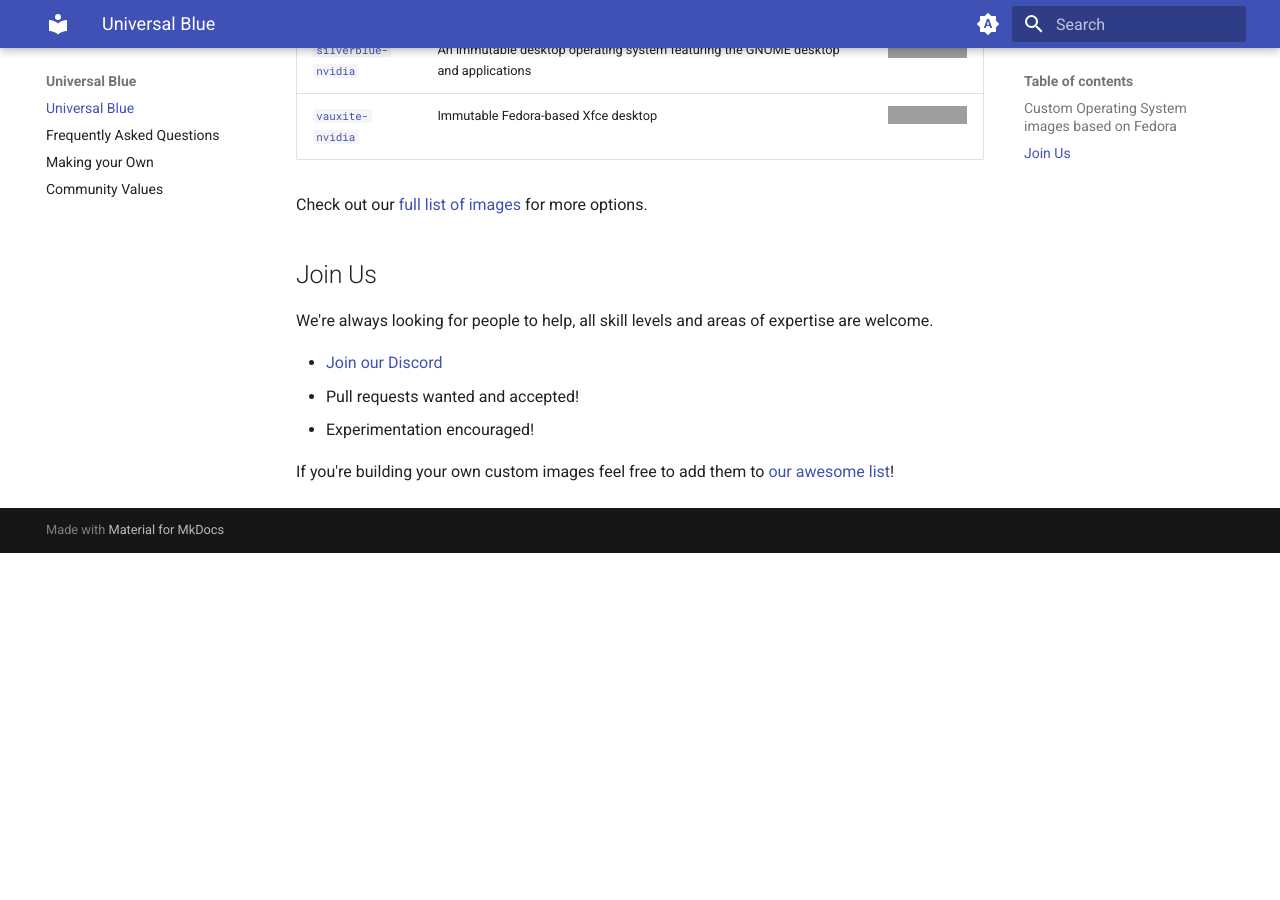
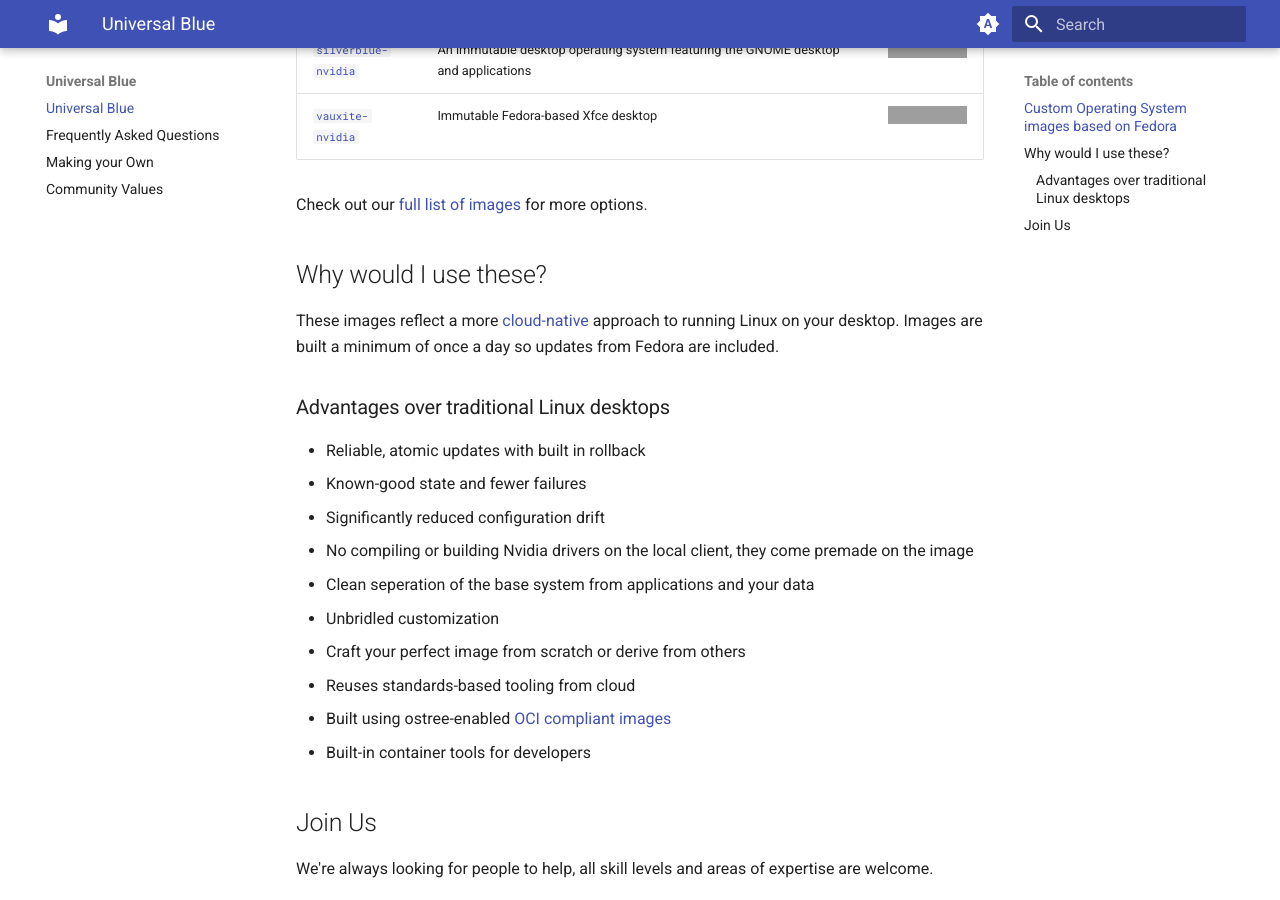
Before and after one commit to ublue-os/website, an MkDocs documentation site: the page built from docs/index.md, in a window 1280 px wide and 900 px high, scrolled down 1068 px. Built offline with MkDocs 1.6.1 and Material for MkDocs 9.7.7, drawn with Linux system fonts in a browser that asks for light colours; before the commit the page ends 1621 px from its top, so only the background shows below that; grey boxes are pictures that could not be loaded.

Commit message:
feat: add a "why?" section and some advantages

```diff
--- a/docs/index.md
+++ b/docs/index.md
@@ -32,6 +32,23 @@ Users with NVIDIA GPUs should use the following images:
 
 Check out our [full list of images](https://github.com/orgs/ublue-os/packages) for more options.
 
+## Why would I use these?
+
+These images reflect a more [cloud-native](https://www.youtube.com/watch?v=vZ1LRe_foJY) approach to running Linux on your desktop. Images are built a minimum of once a day so updates from Fedora are included.
+
+### Advantages over traditional Linux desktops
+
+- Reliable, atomic updates with built in rollback
+- Known-good state and fewer failures
+  - Significantly reduced configuration drift
+  - No compiling or building Nvidia drivers on the local client, they come premade on the image
+- Clean seperation of the base system from applications and your data
+- Unbridled customization
+  - Craft your perfect image from scratch or derive from others
+- Reuses standards-based tooling from cloud
+  - Built using ostree-enabled [OCI compliant images](https://opencontainers.org/)
+- Built-in container tools for developers
+
 ## Join Us
 
 We're always looking for people to help, all skill levels and areas of expertise are welcome.
```
